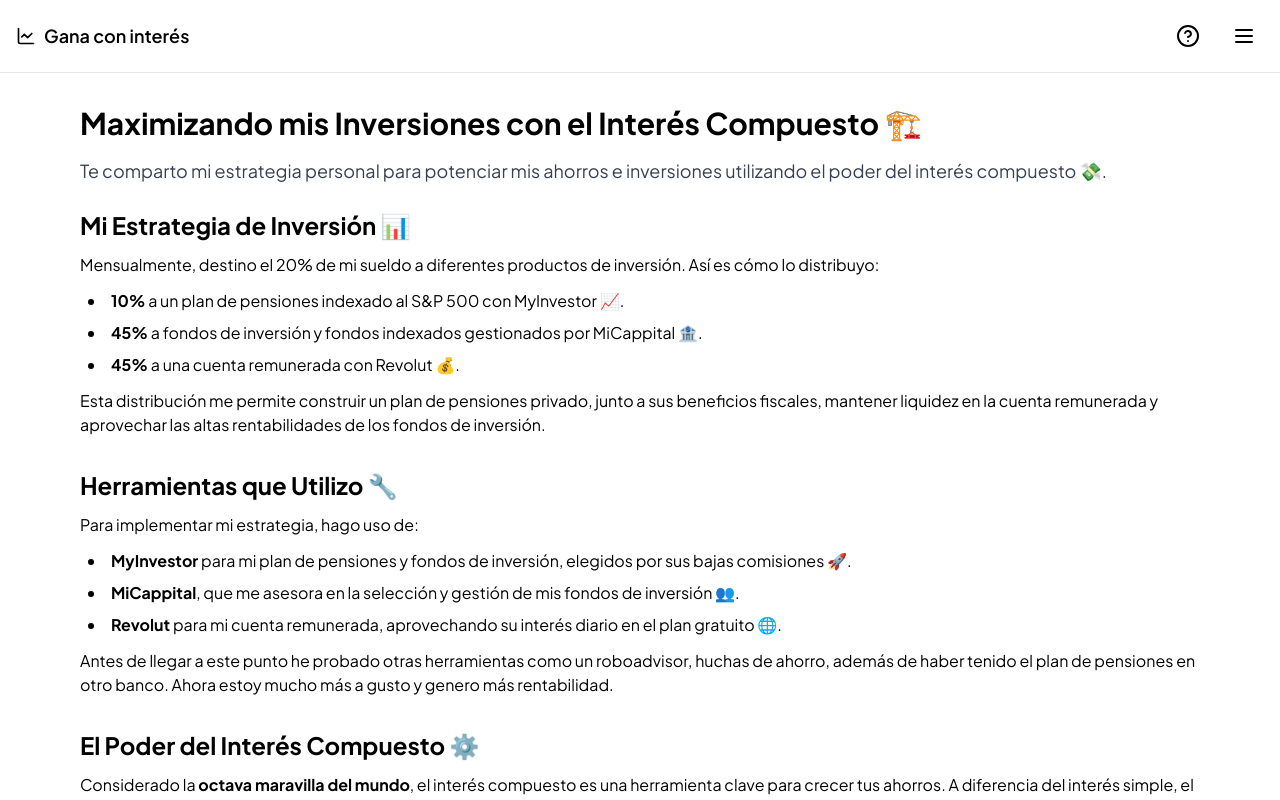
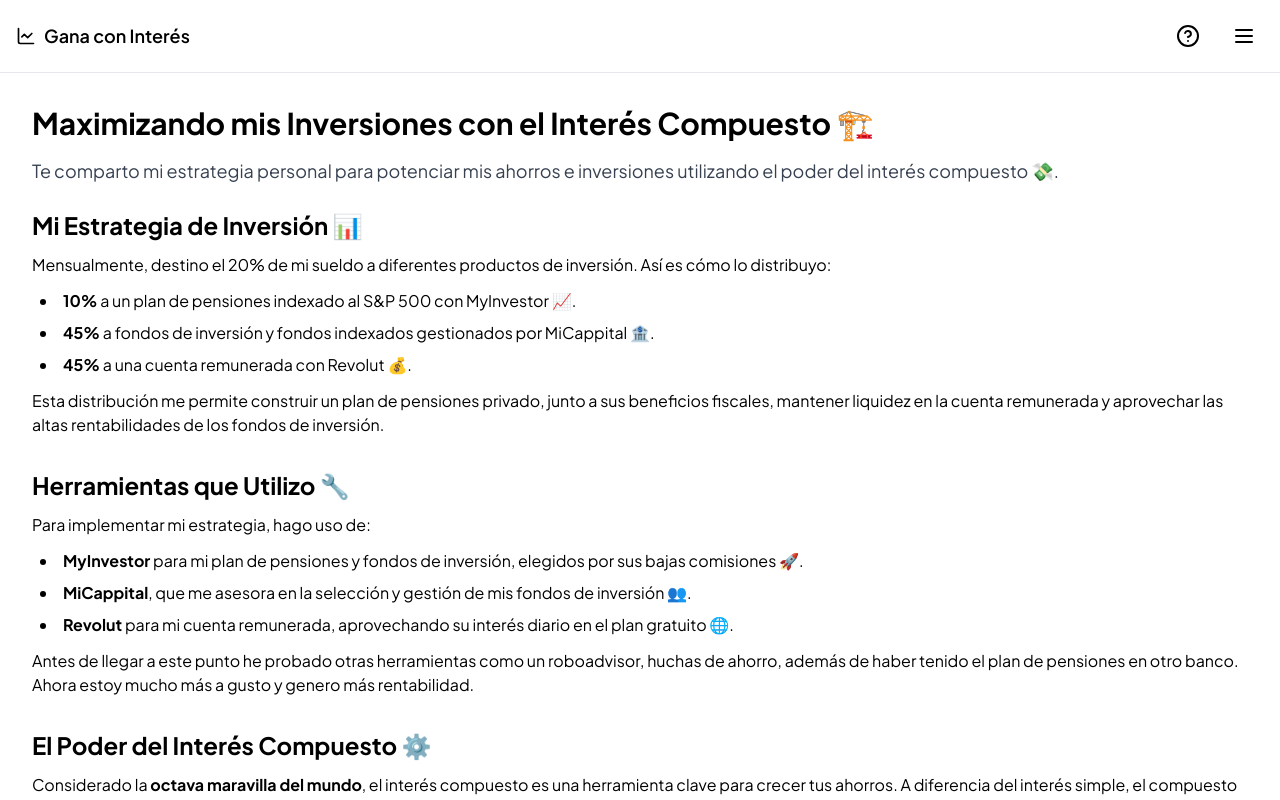
Before and after one commit to jlfernandezfernandez/compound-interest-calculator, a Next.js app: page /mejora-tus-resultados/como-invierto in a window 1280 px wide. Shown: the top 800 px of the page. Built offline with nearby package versions, Linux system fonts and the light colour scheme.

Commit message:
feature: fix design

```diff
--- a/src/app/about/page.tsx
+++ b/src/app/about/page.tsx
@@ -13,9 +13,9 @@
 import BuyMeACoffeeButton from "@/components/BuyMeACoffeButton";
 
 export const metadata: Metadata = {
-  title: "Sobre Gana Con Interés: Calculadora Simple de Interés Compuesto",
+  title: "Sobre Gana con Interés: Calculadora Simple de Interés Compuesto",
   description:
-    "Descubre cómo Gana Con Interés te ayuda a calcular y visualizar fácilmente el crecimiento de tus inversiones con nuestra calculadora de interés compuesto gratuita y sencilla.",
+    "Descubre cómo Gana con Interés te ayuda a calcular y visualizar fácilmente el crecimiento de tus inversiones con nuestra calculadora de interés compuesto gratuita y sencilla.",
 };
 
 const Feature = ({
@@ -38,10 +38,10 @@
 
 export default function AboutPage() {
   return (
-    <main className="max-w-8xl mx-auto">
+    <main>
       <section className="text-center mb-12">
         <h1 className="text-2xl sm:text-3xl font-bold mb-4">
-          Gana Con Interés: Tu Compañero de Inversiones 📈
+          Gana con Interés: Tu Compañero de Inversiones 📈
         </h1>
         <p className="text-xl text-gray-700 mb-6 max-w-4xl mx-auto">
           Calcula y visualiza el poder del interés compuesto en tus inversiones
@@ -113,7 +113,7 @@
 
       <section className="mb-12 bg-gray-100 p-6 rounded-lg">
         <h2 className="text-xl sm:text-xl font-bold mb-6 text-center">
-          ¿Por Qué Elegir Gana Con Interés? 🤔
+          ¿Por Qué Elegir Gana con Interés? 🤔
         </h2>
         <ul className="space-y-3 max-w-4xl mx-auto">
           <li className="flex items-center">
--- a/src/app/calculadora-interes-compuesto/page.tsx
+++ b/src/app/calculadora-interes-compuesto/page.tsx
@@ -15,7 +15,7 @@
 
 export default function CalculatorPage() {
   return (
-    <div className="flex flex-col min-h-screen max-w-8xl mx-auto ">
+    <div className="flex flex-col min-h-screen">
       <IntroductionSection />
       <main className="flex-grow">
         <ProductButtons />
--- a/src/app/layout.tsx
+++ b/src/app/layout.tsx
@@ -28,7 +28,7 @@
         <Providers>
           <div className="flex flex-col min-h-screen">
             <Header />
-            <main className="flex-grow px-4 sm:px-6 lg:px-8 mb-8">
+            <main className="max-w-9xl mx-auto flex-grow px-4 sm:px-6 lg:px-8 mb-8">
               {children}
             </main>
           </div>
--- a/src/app/mejora-tus-resultados/como-invierto/page.tsx
+++ b/src/app/mejora-tus-resultados/como-invierto/page.tsx
@@ -10,7 +10,7 @@
 
 export default function MyInversionPage() {
   return (
-    <main className="px-4 max-w-6xl mx-auto">
+    <main>
       <h1 className="text-2xl sm:text-3xl font-bold mb-4">
         Maximizando mis Inversiones con el Interés Compuesto 🏗️
       </h1>
--- a/src/app/mejora-tus-resultados/page.tsx
+++ b/src/app/mejora-tus-resultados/page.tsx
@@ -9,7 +9,7 @@
 
 export default function ImproveResultsPage() {
   return (
-    <main className="px-4 max-w-6xl mx-auto">
+    <main>
       <h1 className="text-2xl sm:text-3xl font-bold mb-4">
         Maximiza tus Inversiones con el Interés Compuesto 💼
       </h1>
--- a/src/components/Header/ActionButtons.tsx
+++ b/src/components/Header/ActionButtons.tsx
@@ -15,7 +15,7 @@
     <Link
       href="/about"
       className="p-2 rounded-md hover:bg-gray-100 transition-colors duration-200"
-      aria-label="Acerca de Gana Con Interés"
+      aria-label="Acerca de Gana con Interés"
     >
       <HelpCircle className="w-5 h-5 sm:w-6 sm:h-6" />
     </Link>
--- a/src/components/Header/Logo.tsx
+++ b/src/components/Header/Logo.tsx
@@ -5,6 +5,6 @@
 export const Logo = () => (
   <Link href="/" className="flex items-center font-semibold space-x-2">
     <LineChart className="w-5 h-5" aria-hidden="true" />
-    <span className="text-sm sm:text-lg">Gana con interés</span>
+    <span className="text-sm sm:text-lg">Gana con Interés</span>
   </Link>
 );
--- a/src/components/ProductsResult.tsx
+++ b/src/components/ProductsResult.tsx
@@ -74,7 +74,7 @@
   }
 
   return (
-    <div className="max-w-9xl mx-auto mt-8 mb-8 w-full">
+    <div className="mt-8 mb-8 w-full">
       <div className="flex flex-col items-center w-full">
         <section className="mb-3 flex flex-col items-center text-center">
           <h2 className="text-base lg:text-xl font-bold mb-2 text-gray-900">
```
